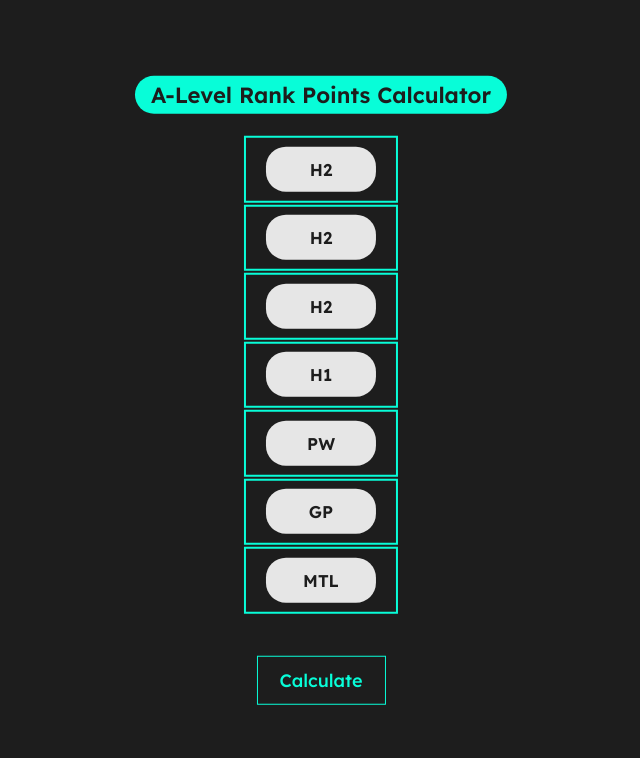
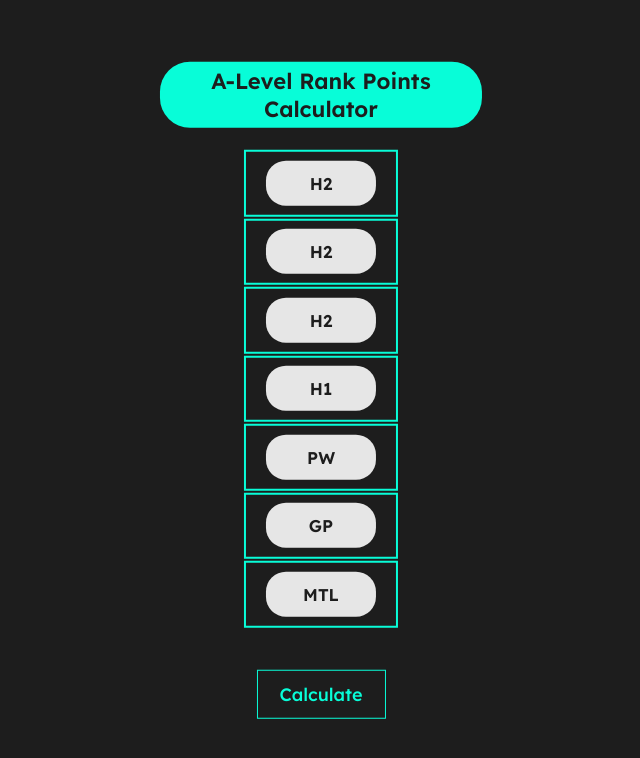
Before and after one commit to AqilAhamed/A-Level-RP-Calculator, a Flask app: page / in a window 768 px wide. Shown: the top 758 px of the page, without its empty margins (63-703 px from the left). Run offline with Flask 2, Linux system fonts and the light colour scheme.

Commit message:
Update styleIndex.css

```diff
--- a/static/styleIndex.css
+++ b/static/styleIndex.css
@@ -196,6 +196,15 @@ td {
   .narrow_table {
     display:none;
   }
+
+  .everything {
+    margin: 0;
+    position: absolute;
+    top: 50%;
+    left: 50%;
+    margin-right: -50%;
+    transform: translate(-50%, -50%);
+  }
 }
 
 @media only screen and (max-width: 768px) {
@@ -205,6 +214,12 @@ td {
 
   #hidden_heading{
     display: block;
+    margin-top: 19px;
+    width: 78%;
+  }
+
+  #rp_box {
+    margin-bottom: 19px;
   }
 
 
```
